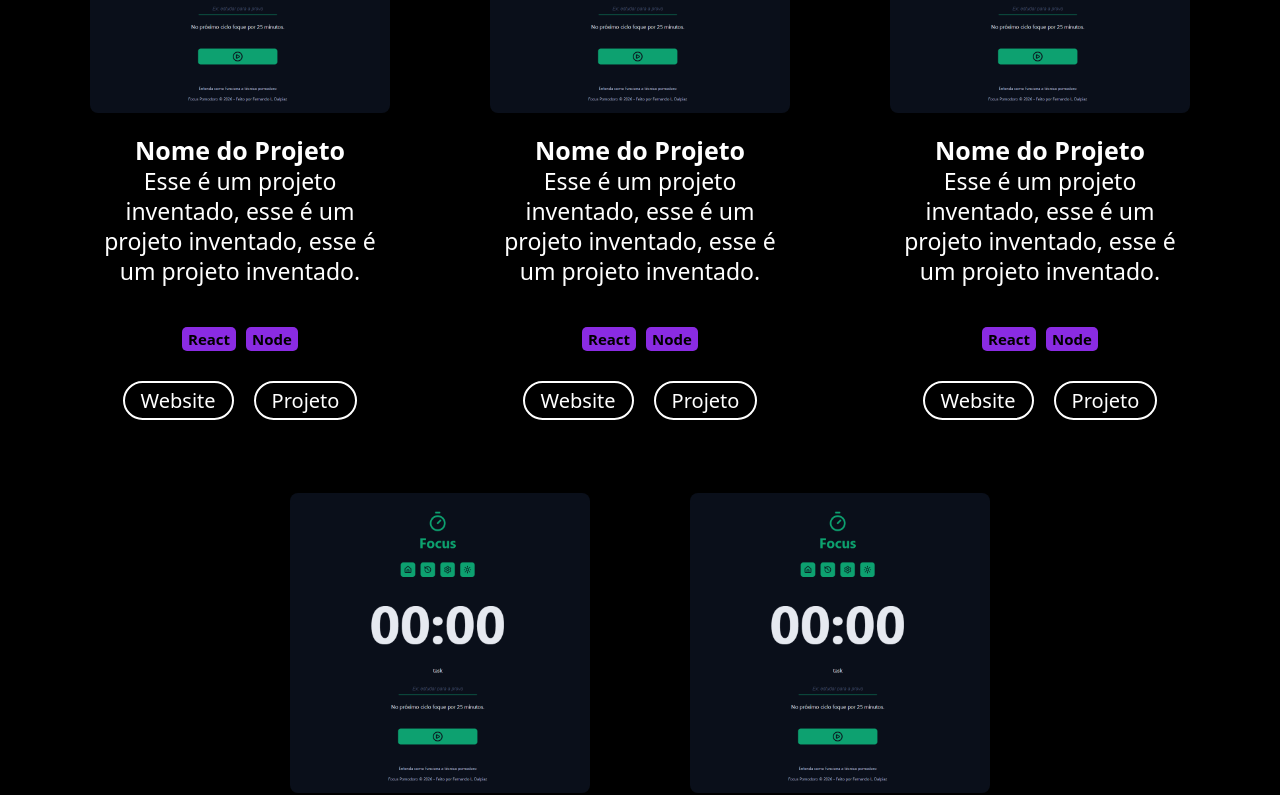
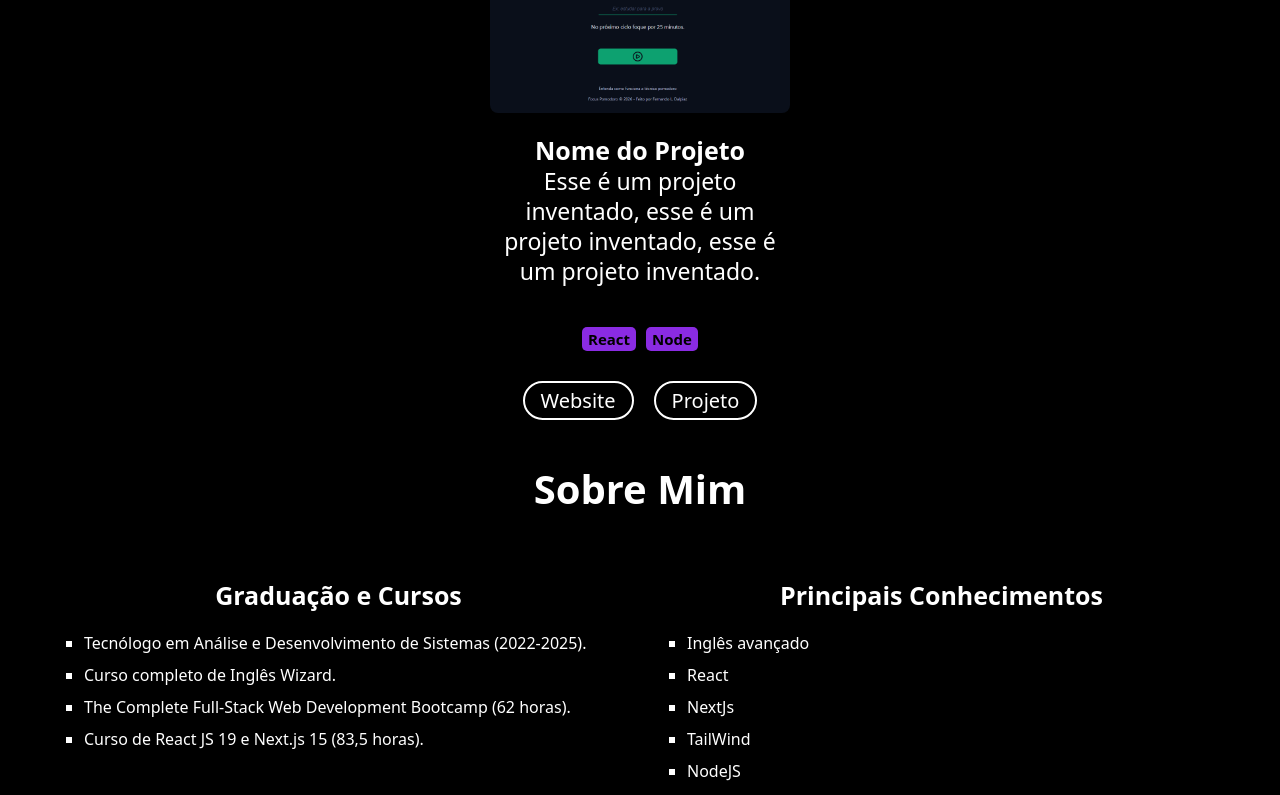
Before and after one commit to FernandoDalpiaz/New-Portfolio, a React (Vite) app: page / in a window 1280 px wide. Shown: the part 1060-1855 px from the top of the page. Built offline with nearby package versions, Linux system fonts and the light colour scheme.

Commit message:
feat: Automatizar modelo para criação de projeto no componente ProjectContainer

```diff
--- a/src/components/Button/index.tsx
+++ b/src/components/Button/index.tsx
@@ -2,10 +2,21 @@ import styles from './styles.module.css';
 
 type ContainerProps = {
   children: React.ReactNode;
+  href ?: string;
 };
 
-export function Button({ children }: ContainerProps) {
-  return (
-    <a className={styles.btn}>{children}</a>
-  );
+export function Button( props : ContainerProps) {
+  const children = props.children
+  const href = props.href;
+  if (href) {
+    return (
+      <a href={href} className={styles.btn}>{children}</a>
+    );
+  }
+  else {
+    return (
+      <a className={styles.btn}>{children}</a>
+    );
+  }
+
 }
--- a/src/components/ProjectContainer/index.tsx
+++ b/src/components/ProjectContainer/index.tsx
@@ -1,23 +1,27 @@
 import styles from './styles.module.css';
-import pomodoro from '../../assets/images/Pomodoro.png'
 import { Button } from '../Button';
 import { TechItem } from '../TechItem';
 
 type ContainerProps = {
-  children: React.ReactNode;
-  img: React.ReactNode;
-  description: React.ReactNode;
+  children: string;
+  img: string;
+  description: string;
   tech: Array<string>;
+  website?: string;
+  project?: string;
 };
 
 export function ProjectContainer(props: ContainerProps) {
   const children = props.children;
   const description = props.description;
   const tech = props.tech;
+  const img = props.img;
+  const website = props.website;
+  const project = props.project;
 
   return (
     <div className={styles.container}>
-      <img className={styles.img} src={pomodoro} alt="" />
+      <img className={styles.img} src={img} alt="" />
       <h3>{children}</h3>
       <p>{description}</p>
       <div className={styles['tech-list']}>
@@ -26,8 +30,8 @@ export function ProjectContainer(props: ContainerProps) {
         ))}
       </div>
       <div className={styles['btn-container']}>
-          <Button>Website</Button>
-          <Button>Projeto</Button>
+          {website && <Button href={website}>Website</Button>}
+          <Button href = {project} >Projeto</Button>
       </div>
     </div>
   );
--- a/src/components/Projects/index.tsx
+++ b/src/components/Projects/index.tsx
@@ -15,11 +15,7 @@ export function Projects() {
             <Button>Html/Css</Button>
           </div>
           <div className={styles.list}>
-            <ProjectContainer tech={['React', 'Node']} img='profilePicture' description='Esse é um projeto inventado, esse é um projeto inventado, esse é um projeto inventado.'>Nome do Projeto</ProjectContainer>
-            <ProjectContainer tech={['React', 'Node']} img='profilePicture' description='Esse é um projeto inventado, esse é um projeto inventado, esse é um projeto inventado.'>Nome do Projeto</ProjectContainer>
-            <ProjectContainer tech={['React', 'Node']} img='profilePicture' description='Esse é um projeto inventado, esse é um projeto inventado, esse é um projeto inventado.'>Nome do Projeto</ProjectContainer>
-            <ProjectContainer tech={['React', 'Node']} img='profilePicture' description='Esse é um projeto inventado, esse é um projeto inventado, esse é um projeto inventado.'>Nome do Projeto</ProjectContainer>
-            <ProjectContainer tech={['React', 'Node']} img='profilePicture' description='Esse é um projeto inventado, esse é um projeto inventado, esse é um projeto inventado.'>Nome do Projeto</ProjectContainer>
+            <ProjectContainer tech={['React', 'Node']} img='../../../public/Pomodoro.png' description='Esse é um projeto inventado, esse é um projeto inventado, esse é um projeto inventado.' website='www.google.com'>Nome do Projeto</ProjectContainer>
           </div>
       </div>
     </>
```
Also changed, not shown: public/Pomodoro.png (renamed from src/assets/images/Pomodoro.png).
